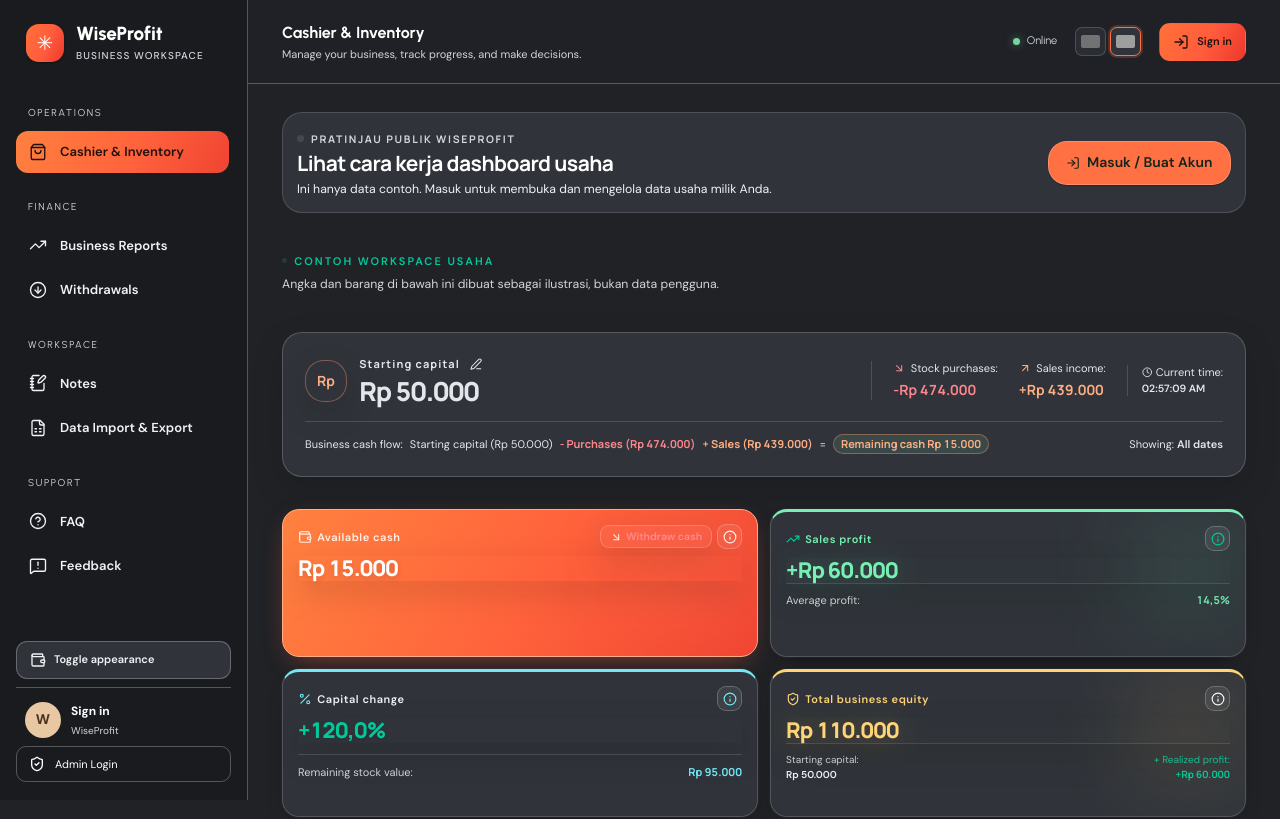
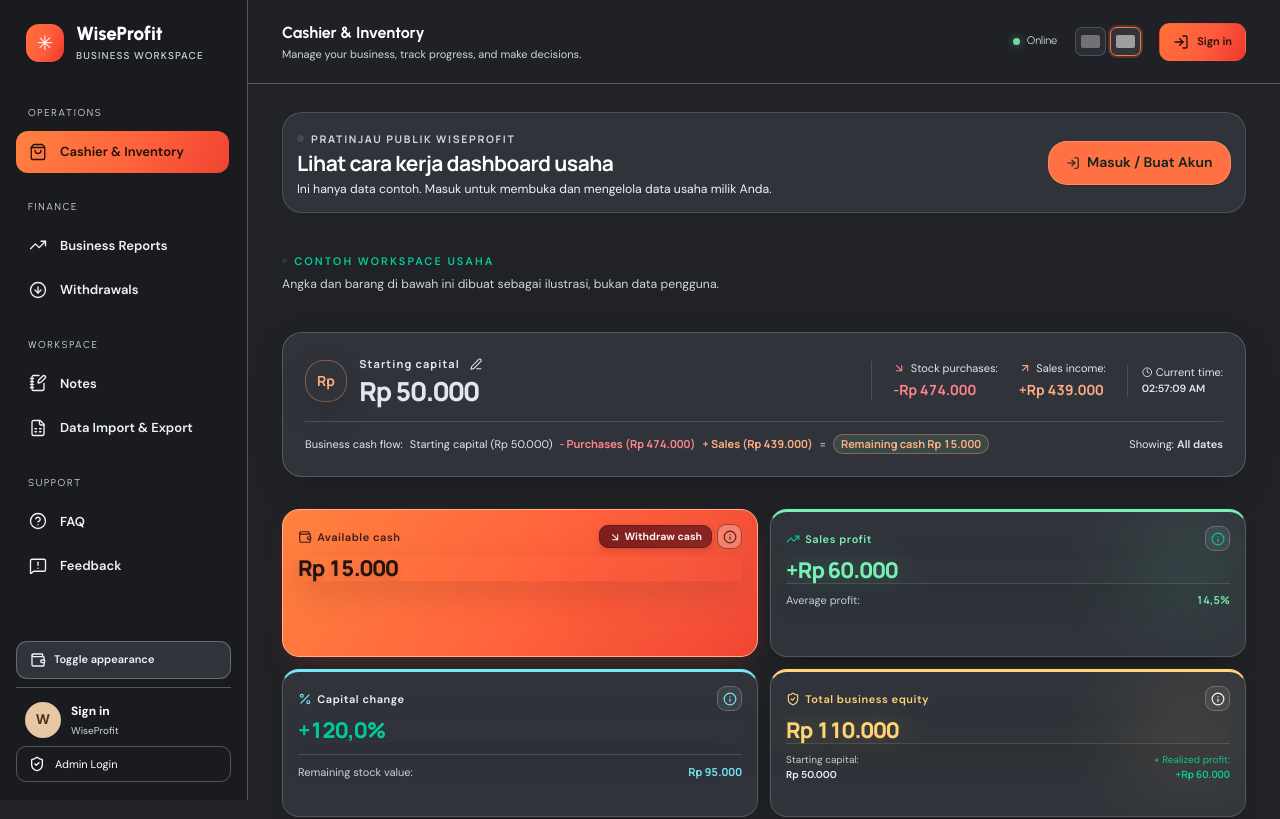
Before and after one commit to sirojuddinkafabillah-hash/WiseProfit, a React (Vite) app in the folder wiseprofit/: page / in a window 1280 px wide. Shown: the top 819 px of the page. Built offline with nearby package versions, Linux system fonts and the light colour scheme; no server answers; the database is empty; grey boxes are pictures that could not be loaded.

Commit message:
Improve available cash card contrast and withdrawal button

```diff
--- a/wiseprofit/src/ignara-theme.css
+++ b/wiseprofit/src/ignara-theme.css
@@ -1160,3 +1160,60 @@ button, input, select, textarea { font-family: var(--font); }
   visibility: visible !important;
   opacity: 1 !important;
 }
+
+
+/* Available-cash card: dark readable typography + deep-red withdrawal action.
+   Keep the existing warm coral/orange card surface; sharpen only its contrast. */
+[data-theme=dark] .cirrel-main-content .cirrel-stat-cash {
+  color: #24130f !important;
+  border: 1px solid #ffb092 !important;
+  box-shadow: 0 0 0 1px #7d2a1a22, 0 12px 28px -12px #a52f1f88 !important;
+}
+[data-theme=dark] .cirrel-main-content .cirrel-stat-cash > div:first-child,
+[data-theme=dark] .cirrel-main-content .cirrel-stat-cash > div:first-child > div:first-child,
+[data-theme=dark] .cirrel-main-content .cirrel-stat-cash > div:first-child > div:first-child svg,
+[data-theme=dark] .cirrel-main-content .cirrel-stat-cash .text-2xl,
+[data-theme=dark] .cirrel-main-content .cirrel-stat-cash .text-3xl {
+  color: #24130f !important;
+  text-shadow: none !important;
+}
+[data-theme=dark] .cirrel-main-content .cirrel-stat-cash .text-slate-300,
+[data-theme=dark] .cirrel-main-content .cirrel-stat-cash .text-slate-300\/80,
+[data-theme=dark] .cirrel-main-content .cirrel-stat-cash .text-slate-400 {
+  color: #57352c !important;
+}
+[data-theme=dark] .cirrel-main-content .cirrel-stat-cash .text-orange-100,
+[data-theme=dark] .cirrel-main-content .cirrel-stat-cash .text-orange-200 {
+  color: #392018 !important;
+}
+[data-theme=dark] .cirrel-main-content .cirrel-stat-cash .text-rose-300,
+[data-theme=dark] .cirrel-main-content .cirrel-stat-cash .text-rose-400 {
+  color: #7f1d1d !important;
+}
+[data-theme=dark] .cirrel-main-content .cirrel-stat-cash button[title="Catat penarikan kas/uang kasir"] {
+  color: #fff7f5 !important;
+  background: #7f1d1d !important;
+  border: 1px solid #651515 !important;
+  box-shadow: 0 2px 6px #54131338 !important;
+  font-weight: 750 !important;
+  letter-spacing: .01em;
+}
+[data-theme=dark] .cirrel-main-content .cirrel-stat-cash button[title="Catat penarikan kas/uang kasir"] svg,
+[data-theme=dark] .cirrel-main-content .cirrel-stat-cash button[title="Catat penarikan kas/uang kasir"] span {
+  color: #fff7f5 !important;
+}
+[data-theme=dark] .cirrel-main-content .cirrel-stat-cash button[title="Catat penarikan kas/uang kasir"]:hover {
+  background: #651515 !important;
+  border-color: #4c1010 !important;
+}
+[data-theme=dark] .cirrel-main-content .cirrel-stat-cash button[aria-label="Lihat keterangan"] {
+  color: #4a241b !important;
+  border-color: #8f4938 !important;
+  background: #ffffff42 !important;
+}
+[data-theme=dark] .cirrel-main-content .cirrel-stat-cash button[aria-label="Lihat keterangan"] svg {
+  color: #4a241b !important;
+}
+[data-theme=dark] .cirrel-main-content .cirrel-stat-cash .border-t {
+  border-color: #6f302333 !important;
+}
```
